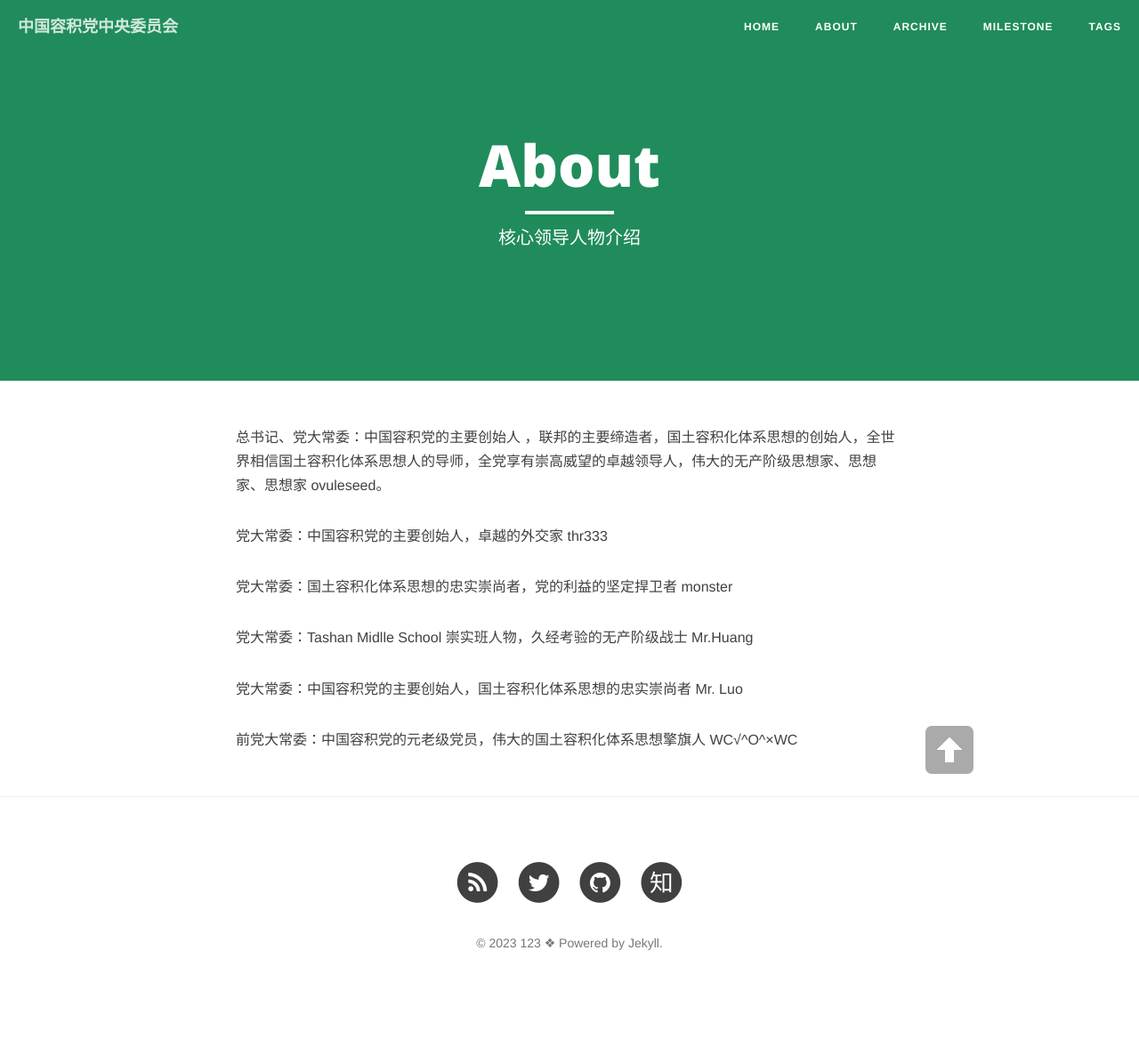
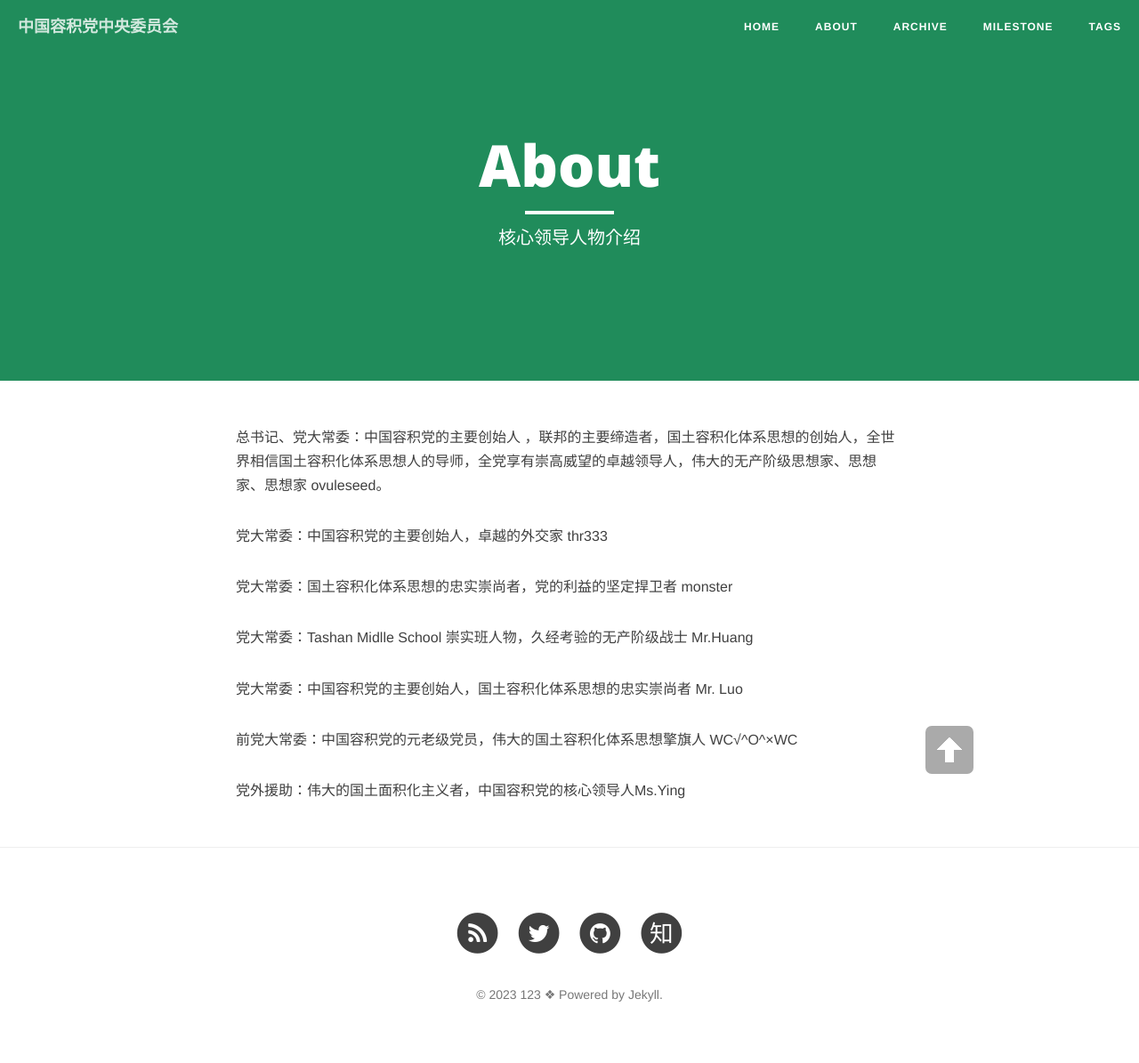
Before and after one commit to ovule-seed/ovule-seed.github.io, a Jekyll site: the page built from about.md, in a window 1280 px wide. Shown: the whole page at 89% size. Built offline with Jekyll 4.4.1, drawn with Linux system fonts in a browser that asks for light colours; nearby versions of some CDN libraries; before the commit the page ends 1138 px from its top, so only the background shows below that.

Commit message:
Update about.md

```diff
--- a/about.md
+++ b/about.md
@@ -16,3 +16,5 @@ header-img: "img/green.jpg"
 党大常委：中国容积党的主要创始人，国土容积化体系思想的忠实崇尚者 Mr. Luo
 
 前党大常委：中国容积党的元老级党员，伟大的国土容积化体系思想擎旗人 WC√^O^×WC
+
+党外援助：伟大的国土面积化主义者，中国容积党的核心领导人Ms.Ying
```
